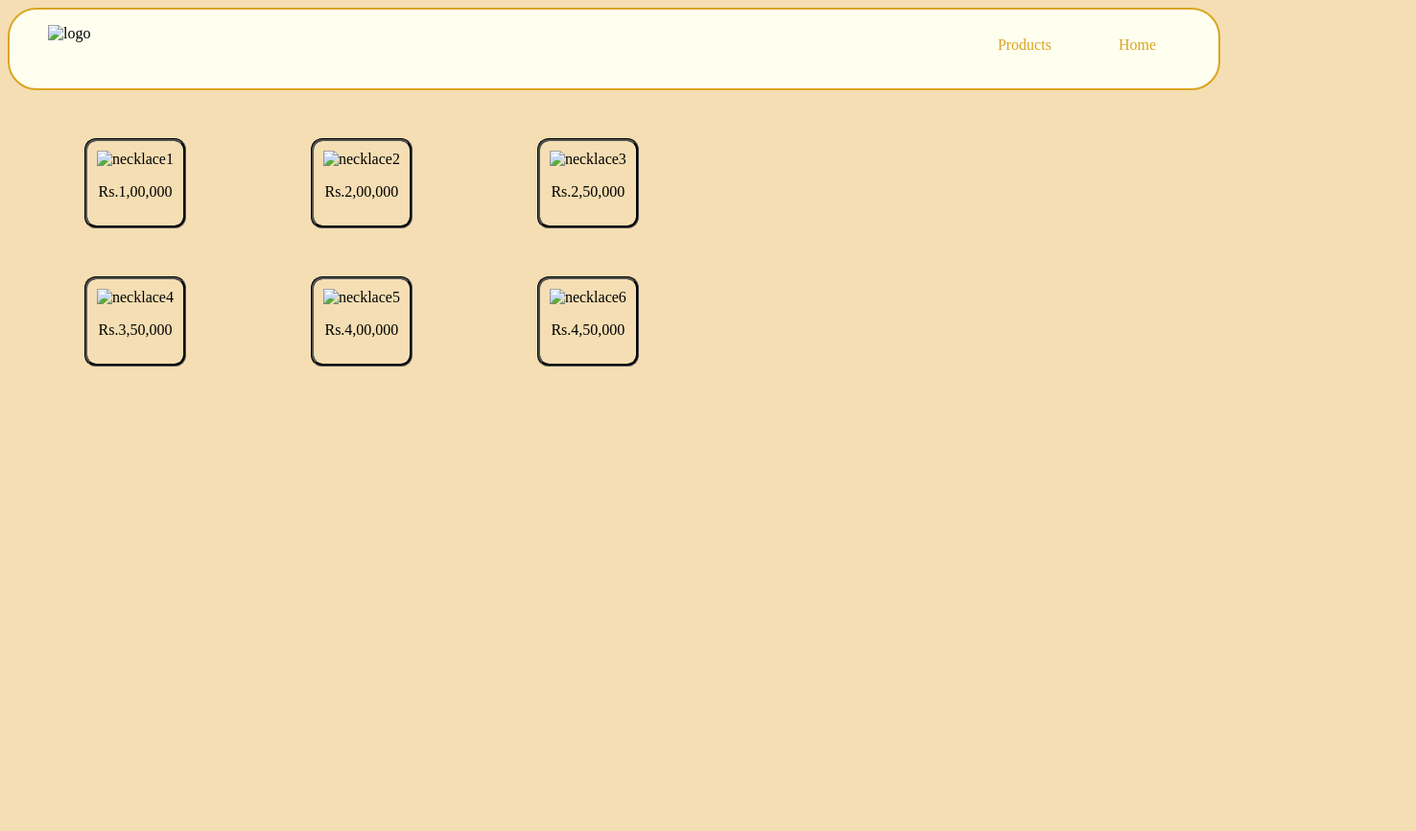
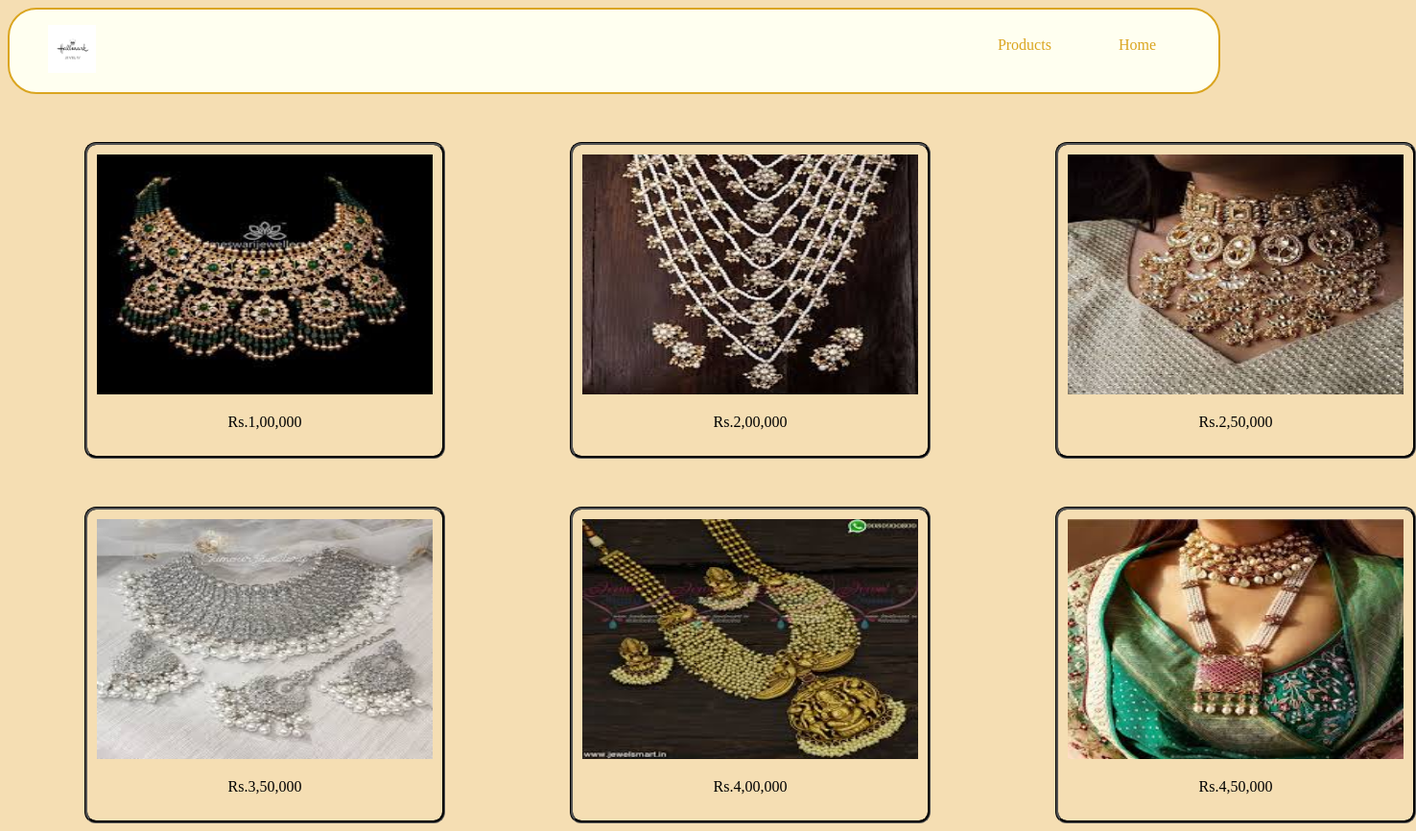
Before and after one commit to sowmiya710/web-technology, a plain HTML site: page HallMarkJewl/necklace.html in a window 1280 px wide. Shown: the whole page at 96% size, 1476 px wide, since content can reach past the window. Before the commit the page ends 800 px from the top, so only its background shows below. Drawn offline with Linux system fonts and the light colour scheme.

Commit message:
Update necklace.html

```diff
--- a/HallMarkJewl/necklace.html
+++ b/HallMarkJewl/necklace.html
@@ -10,7 +10,7 @@
     <div class="nav">
        <ul type="none">
                        <li id="nav">
-                <img src="image/hallmark.png" alt="logo" height="50" width="50">
+                <img src="hallmark.png" alt="logo" height="50" width="50">
             </li>
             <li id="nav-left">
                 <a href="index.html">Home</a>
@@ -22,19 +22,19 @@
     </div>
     <div id="img">
         <div id="space">
-            <img src="image/neck1.jpg" alt="necklace1" height="250" width="350">
+            <img src="neck1.jpg" alt="necklace1" height="250" width="350">
             <p>
                 Rs.1,00,000
             </p>
         </div>
         <div id="space">
-            <img src="image/neck2.jpg" alt="necklace2" height="250" width="350">
+            <img src="neck2.jpg" alt="necklace2" height="250" width="350">
             <p>
                Rs.2,00,000
             </p>
         </div>
         <div id="space">
-            <img src="image/neck3.jpg" alt="necklace3" height="250" width="350">
+            <img src="neck3.jpg" alt="necklace3" height="250" width="350">
             <p>
                Rs.2,50,000
             </p>
@@ -42,19 +42,19 @@
          </div>
         <div id="img">
         <div id="space">
-            <img src="image/neck4.jpg" alt="necklace4" height="250" width="350">
+            <img src="neck4.jpg" alt="necklace4" height="250" width="350">
             <p>
                Rs.3,50,000
             </p>
         </div>
         <div id="space">
-            <img src="image/neck5.jpg" alt="necklace5" height="250" width="350">
+            <img src="neck5.jpg" alt="necklace5" height="250" width="350">
             <p>
                Rs.4,00,000
             </p>
         </div>
         <div id="space">
-            <img src="image/neck6.jpg" alt="necklace6" height="250" width="350">
+            <img src="neck6.jpg" alt="necklace6" height="250" width="350">
             <p>
                Rs.4,50,000
             </p>
```
